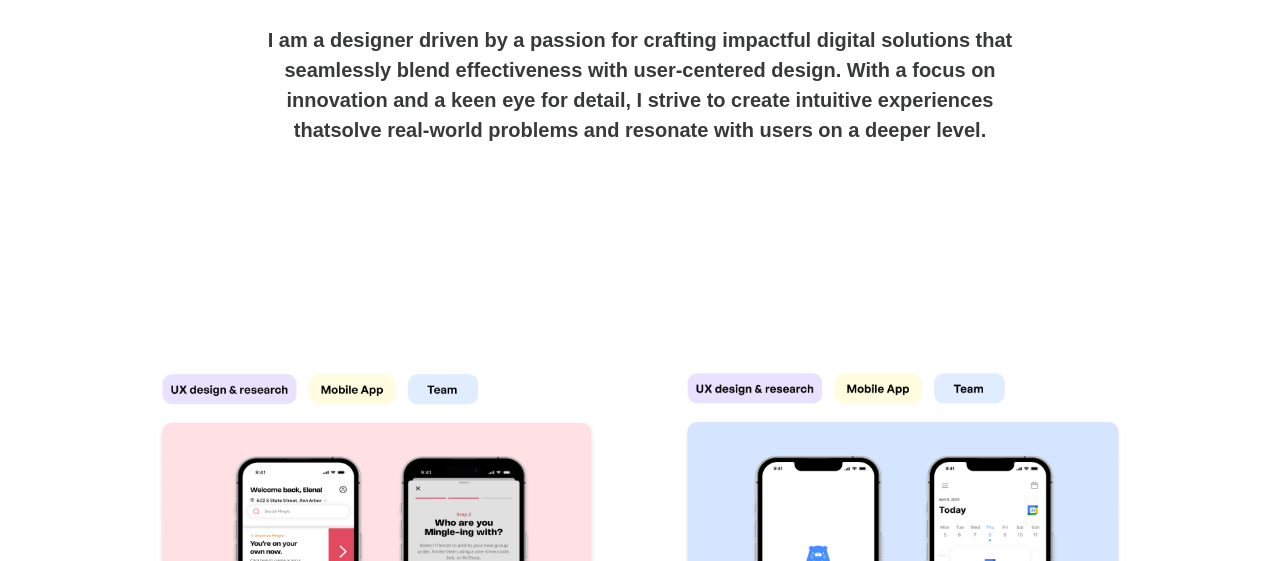
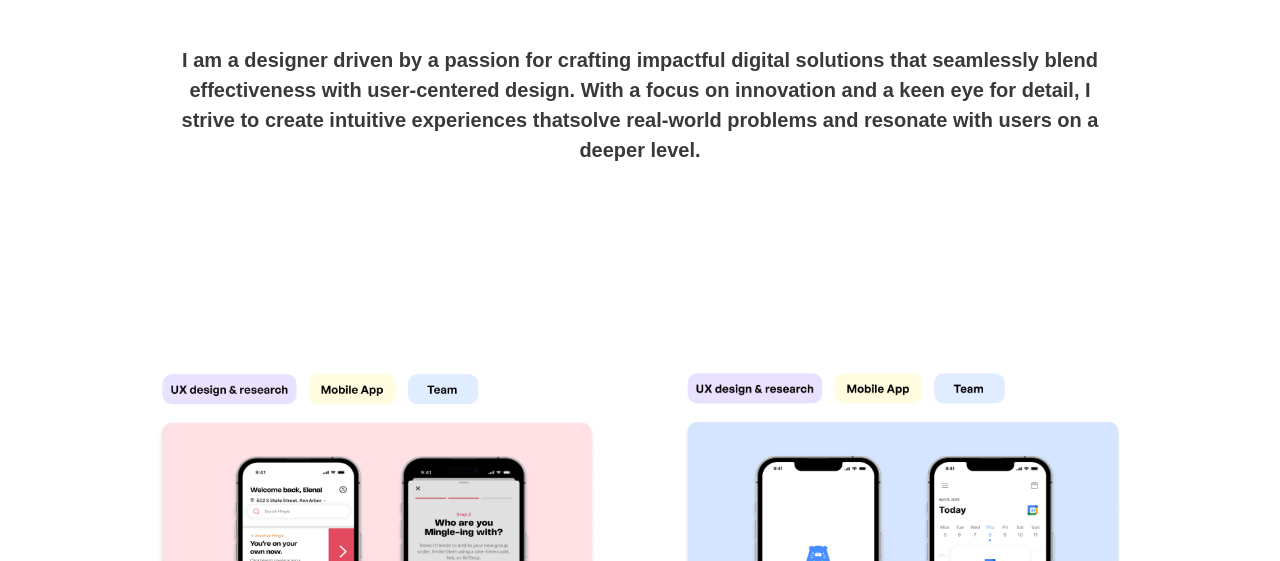
Before and after one commit to soyeonyumich/UXportfolio.github.io, a plain HTML site: page index.html in a window 1280 px wide. Shown: the part 239-800 px from the top of the page. Drawn offline with nearby package versions, Linux system fonts and the light colour scheme; a web font is replaced by a local one.

Commit message:
메세지

```diff
--- a/css/main.css
+++ b/css/main.css
@@ -109,16 +109,15 @@ header {
 .v174_827 {
   color: rgba(156, 106, 50, 1);
 }
-.section-container {
-  padding: 20px 10%;
-}
+
+
 .v116_2502 {
   padding-left: 10%;
   padding-right: 10%;
   font-family: sans-serif;
   font-weight: bold;
   font-size: 20px;
-
+  margin-top: 20px;
   color: #383A39;
 }
 
@@ -130,6 +129,7 @@ header {
 .portfolio {
   display: flex;
   flex-direction: column;
+  gap: 20px;
   padding: 20px;
 }
 
--- a/index.html
+++ b/index.html
@@ -35,12 +35,10 @@
             <section class="intro">
                 <section class="portfolio">
                 <h1 class="v116_2501">Hello, I’m <span class="v174_827">Soyeon Yun! 👋</span></h1>
-                     <section class="section-container">
-                    <p class="v116_2502">
-                    I am a designer driven by a passion for crafting impactful digital solutions that seamlessly blend effectiveness with user-centered design. With a focus on innovation and a keen eye for detail, I strive to create intuitive experiences thatsolve real-world problems and resonate with users on a deeper level.
-                    </p>
-                    </section>
-                </section>
+                <p class="v116_2502">
+                    I am a designer driven by a passion for crafting impactful digital solutions that seamlessly blend effectiveness with user-centered design. With a focus on innovation and a keen eye for detail,
+                    I strive to create intuitive experiences thatsolve real-world problems and resonate with users on a deeper level.
+                 </section>
             </section>
             <section class="portfolio">
                 <div class="row">
```
